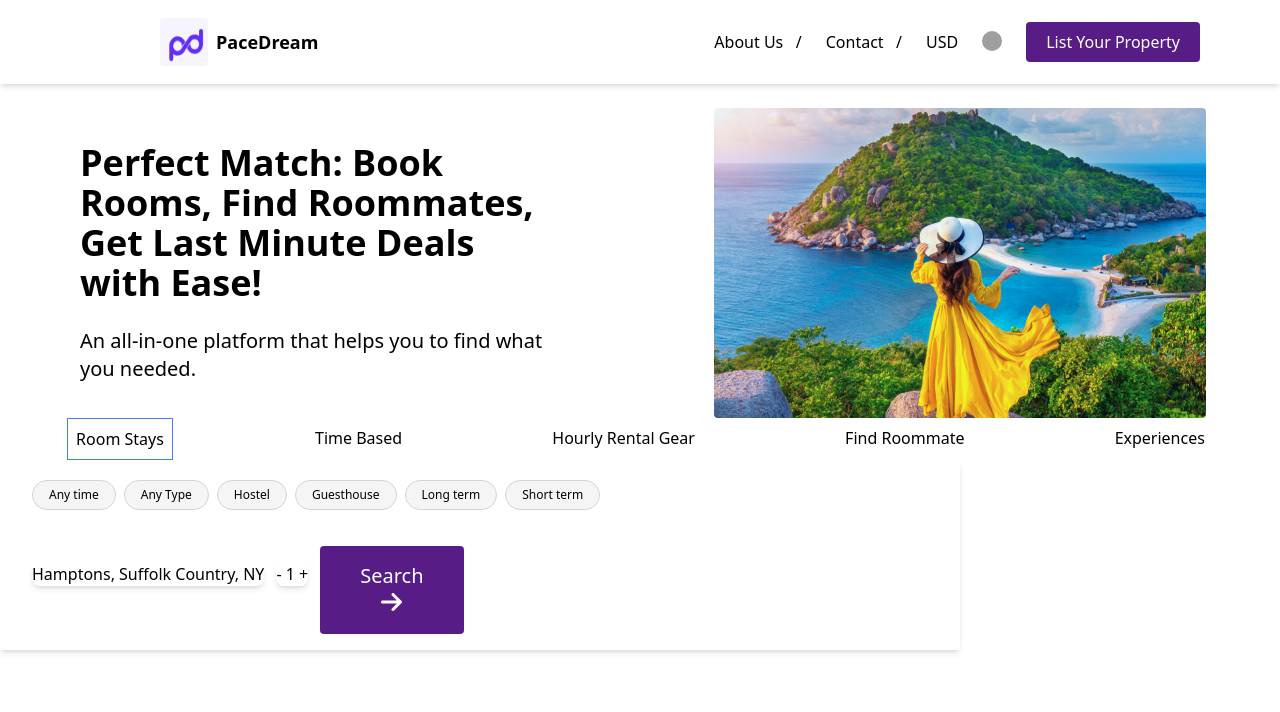
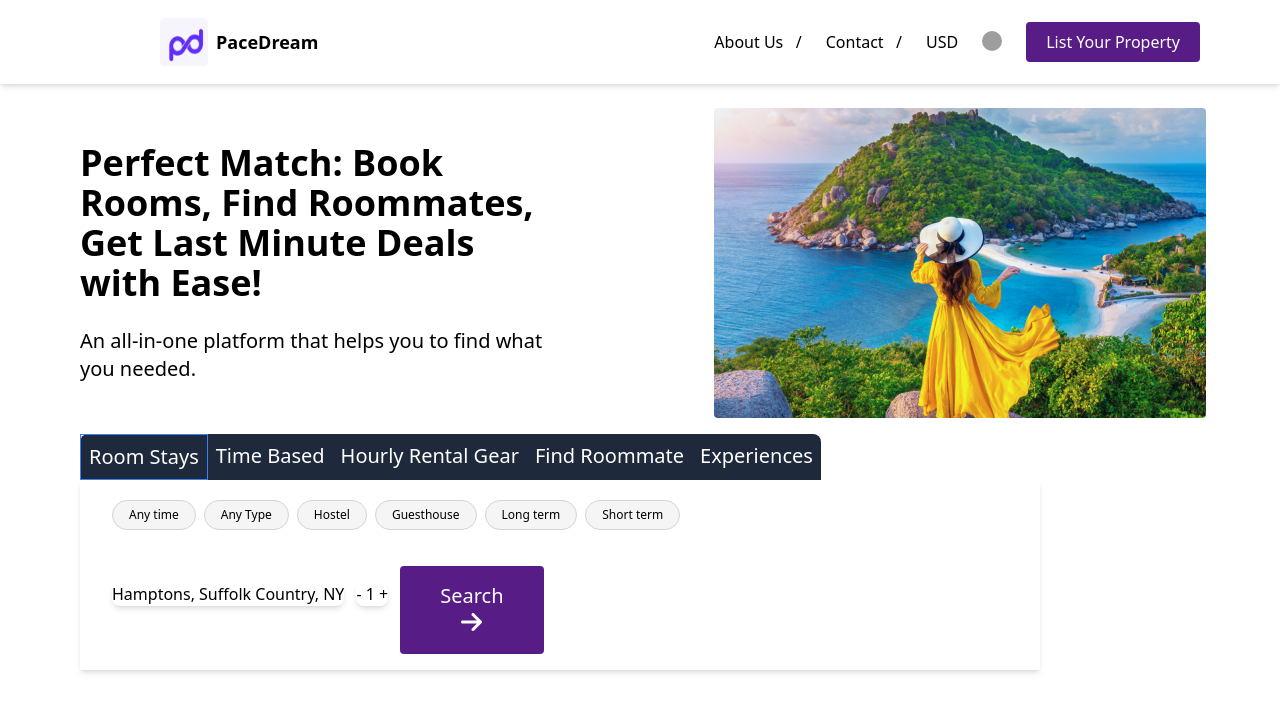
Before and after one commit to EricSiwakoti/PaceDream-Replica, a React (Vite) app: page / in a window 1280 px wide. Shown: the top 712 px of the page. Built offline with nearby package versions, Linux system fonts and the light colour scheme; grey boxes are pictures that could not be loaded.

Commit message:
feat : tailwind classes added

```diff
--- a/src/components/pages/TabLogic.tsx
+++ b/src/components/pages/TabLogic.tsx
@@ -26,8 +26,11 @@ const TabLogic: React.FC = () => {
   };
 
   return (
-    <div>
-      <div style={{ display: "flex", justifyContent: "space-around" }}>
+    <div className="flex flex-col justify-start items-start px-20 mt-4">
+      <div
+        className="flex text-xl text-center text-white bg-slate-800"
+        style={{ borderTopLeftRadius: "8px", borderTopRightRadius: "8px" }}
+      >
         <TabSection
           title="Room Stays"
           active={activeTab === "RoomStays"}
```
